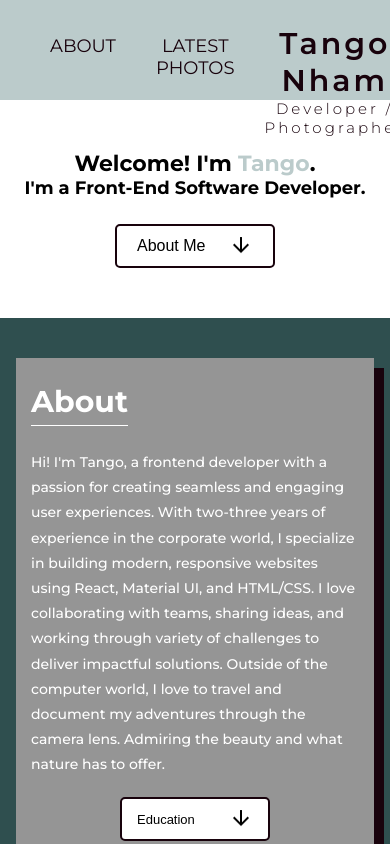
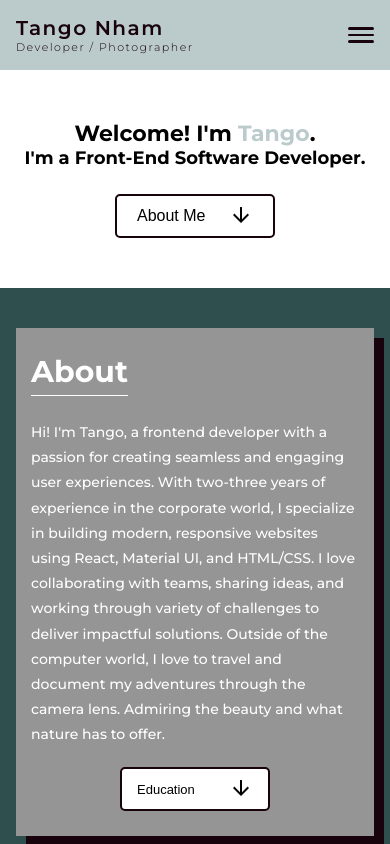
Before and after one commit to TangoCode99/react-practice, a React (Create React App) app: page / in a window 390 px wide. Shown: the top 844 px of the page. Built offline with nearby package versions, Linux system fonts and the light colour scheme.

Commit message:
Responsive header

```diff
--- a/src/components/header.jsx
+++ b/src/components/header.jsx
@@ -1,19 +1,21 @@
-import React from "react";
+import React, { useState } from "react";
 import { Link } from "react-router-dom";
 import "../styles/header.css";
 
 export default function Header() {
+    const [menuOpen, setMenuOpen] = useState(false);
+
+    const toggleMenu = () => {
+        setMenuOpen(!menuOpen);
+    };
+
+    const closeMenu = () => {
+        setMenuOpen(false);
+    };
+
     return (
         <header className="app-header">
             <div id="navbar">
-                <div id="wrapper">
-                    <nav>
-                        <ul>
-                            <li><Link to="/">About</Link></li>
-                            <li><Link to="/photos">Latest Photos</Link></li>
-                        </ul>
-                    </nav>
-                </div>
                 <div className="app-name">
                     <div className="main-name">
                         Tango Nham
@@ -22,6 +24,25 @@ export default function Header() {
                         Developer / Photographer
                     </div>
                 </div>
+
+                <button
+                    className={`hamburger ${menuOpen ? 'active' : ''}`}
+                    onClick={toggleMenu}
+                    aria-label="Toggle menu"
+                >
+                    <span></span>
+                    <span></span>
+                    <span></span>
+                </button>
+
+                <div id="wrapper" className={menuOpen ? 'open' : ''}>
+                    <nav>
+                        <ul>
+                            <li><Link to="/" onClick={closeMenu}>About</Link></li>
+                            <li><Link to="/photos" onClick={closeMenu}>Latest Photos</Link></li>
+                        </ul>
+                    </nav>
+                </div>
             </div>
         </header>
     );
--- a/src/styles/header.css
+++ b/src/styles/header.css
@@ -2,13 +2,22 @@
     background-color: #BBCBCB;
     color: #18020C;
     font-size: 18px;
+    position: relative;
 }
 
 #navbar {
     display: flex;
     flex-direction: row;
     justify-content: space-between;
+    align-items: center;
     height: 100px;
+    padding: 0 30px;
+    box-sizing: border-box;
+}
+
+#wrapper {
+    display: flex;
+    align-items: center;
 }
 
 .app-header ul {
@@ -16,22 +25,23 @@
     display: flex;
     flex-direction: row;
     justify-content: space-between;
-    margin: 25px 0px;
+    margin: 0;
+    padding: 0;
     width: 100%;
 }
 
 .app-header li {
     text-decoration: none;
     text-transform: uppercase;
-    margin: 0px 10px;
+    margin: 0px 20px;
     padding: 10px 0px;
     background-color: #BBCBCB;
+    transition: border 0.3s ease;
 }
 
 .app-header li:hover {
     border-bottom: 0.5px solid #18020C;
     border-top: 0.5px solid #18020C;
-    transition: 1s ease-in;
 }
 
 a:-webkit-any-link {
@@ -42,11 +52,11 @@ a:-webkit-any-link {
 .app-name {
     font-size: 30px;
     font-weight: 600;
-    margin: 25px 40px;
     text-align: center;
     display: flex;
     flex-direction: column;
-    align-items: end;
+    align-items: flex-start;
+    order: 1;
 }
 
 .main-name {
@@ -58,3 +68,157 @@ a:-webkit-any-link {
     font-weight: 300;
     letter-spacing: 3px;
 }
+
+/* Hamburger Menu (hidden on desktop) */
+.hamburger {
+    display: none;
+    flex-direction: column;
+    justify-content: space-around;
+    width: 30px;
+    height: 24px;
+    background: transparent;
+    border: none;
+    cursor: pointer;
+    padding: 0;
+    z-index: 10;
+    order: 3;
+}
+
+.hamburger span {
+    width: 30px;
+    height: 3px;
+    background-color: #18020C;
+    border-radius: 2px;
+    transition: all 0.3s linear;
+    position: relative;
+    transform-origin: center;
+}
+
+.hamburger.active span:nth-child(1) {
+    transform: rotate(45deg) translateY(10px);
+}
+
+.hamburger.active span:nth-child(2) {
+    opacity: 0;
+}
+
+.hamburger.active span:nth-child(3) {
+    transform: rotate(-45deg) translateY(-10px);
+}
+
+/* ============================================
+   RESPONSIVE — TABLET (max-width: 768px)
+============================================ */
+
+@media (max-width: 768px) {
+    #navbar {
+        flex-wrap: wrap;
+        height: auto;
+        min-height: 80px;
+        padding: 15px 20px;
+    }
+
+    .app-name {
+        font-size: 24px;
+        order: 1;
+    }
+
+    .main-name {
+        letter-spacing: 2px;
+    }
+
+    .subname {
+        font-size: 13px;
+        letter-spacing: 2px;
+    }
+
+    .hamburger {
+        display: flex;
+        order: 2;
+    }
+
+    #wrapper {
+        display: none;
+        order: 3;
+        width: 100%;
+        margin-top: 15px;
+    }
+
+    #wrapper.open {
+        display: flex;
+        animation: slideDown 0.3s ease;
+    }
+
+    @keyframes slideDown {
+        from {
+            opacity: 0;
+            transform: translateY(-10px);
+        }
+        to {
+            opacity: 1;
+            transform: translateY(0);
+        }
+    }
+
+    .app-header ul {
+        flex-direction: column;
+        width: 100%;
+        gap: 0;
+    }
+
+    .app-header li {
+        margin: 0;
+        padding: 15px 0;
+        text-align: center;
+        border-bottom: 1px solid rgba(24, 2, 12, 0.1);
+    }
+
+    .app-header li:last-child {
+        border-bottom: none;
+    }
+
+    .app-header li:hover {
+        border-top: none;
+        border-bottom: 1px solid rgba(24, 2, 12, 0.1);
+        background-color: rgba(24, 2, 12, 0.05);
+    }
+}
+
+/* ============================================
+   RESPONSIVE — MOBILE (max-width: 480px)
+============================================ */
+
+@media (max-width: 480px) {
+    #navbar {
+        padding: 12px 16px;
+        min-height: 70px;
+    }
+
+    .app-name {
+        font-size: 20px;
+    }
+
+    .main-name {
+        letter-spacing: 1.5px;
+    }
+
+    .subname {
+        font-size: 11px;
+        letter-spacing: 1.5px;
+    }
+
+    .hamburger {
+        width: 26px;
+        height: 20px;
+    }
+
+    .hamburger span {
+        width: 26px;
+        height: 2.5px;
+    }
+
+    .app-header li {
+        padding: 12px 0;
+        font-size: 16px;
+    }
+}
```
